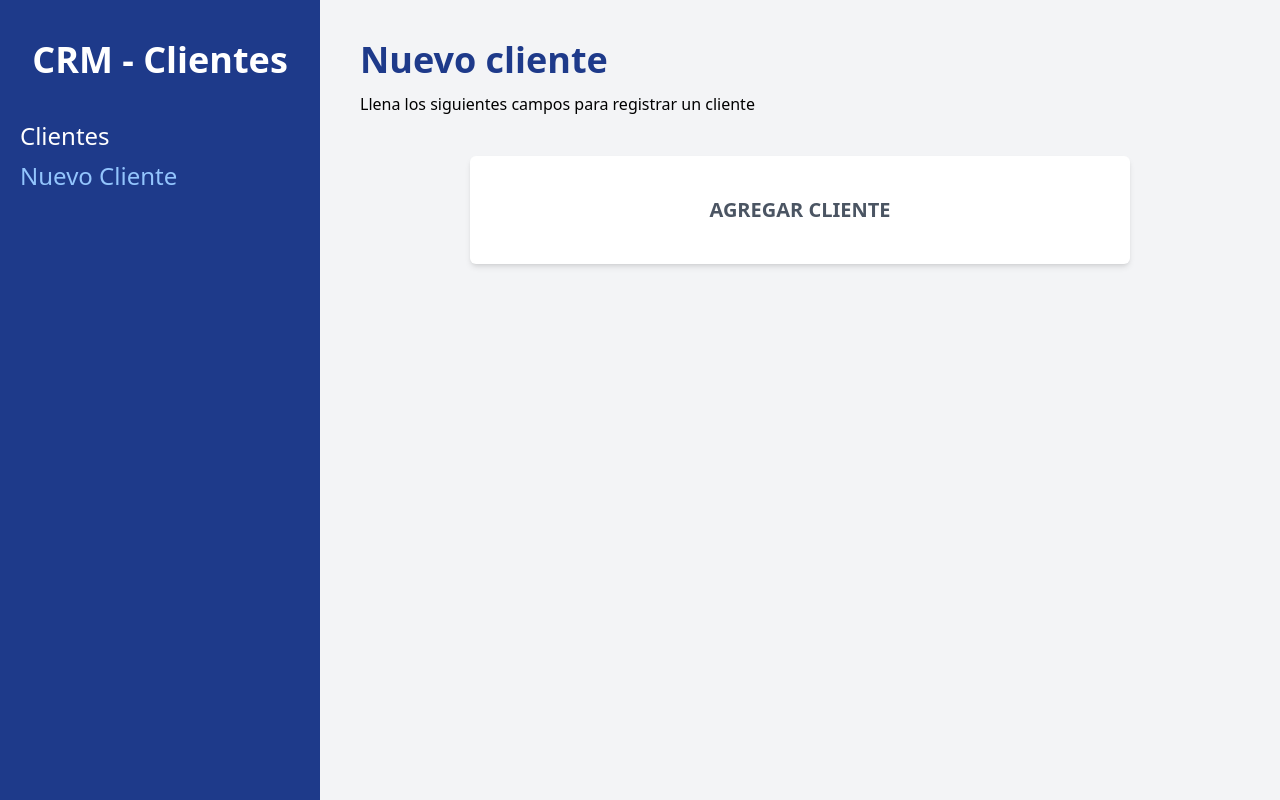
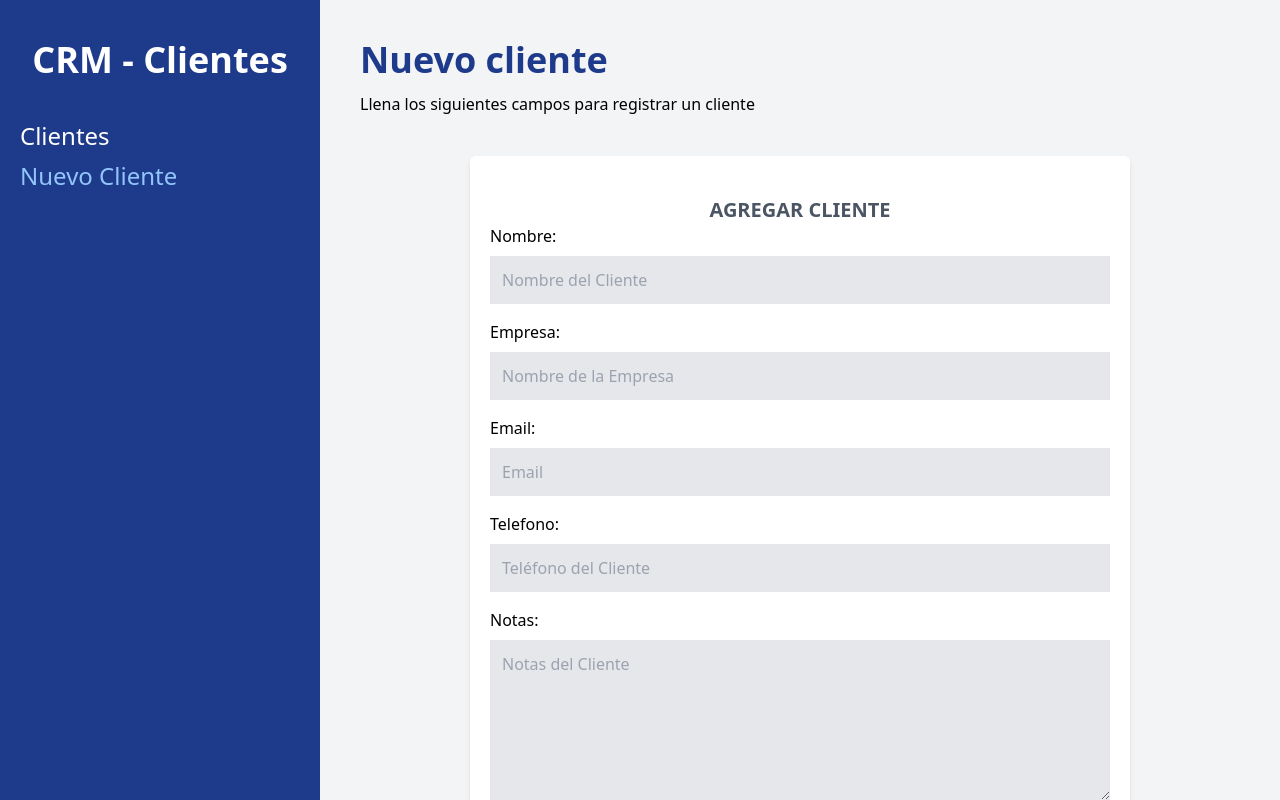
Before and after one commit to jhoanse98/CRM---Clientes, a React (Vite) app: page /clientes/nuevo in a window 1280 px wide. Built offline with nearby package versions, Linux system fonts and the light colour scheme.

Commit message:
Creando Componente de Alerta para los errores y creando validaciones con Yup y Formik

```diff
--- a/package.json
+++ b/package.json
@@ -9,11 +9,13 @@
   },
   "dependencies": {
     "autoprefixer": "^10.4.5",
+    "formik": "^2.2.9",
     "postcss": "^8.4.12",
     "react": "^18.0.0",
     "react-dom": "^18.0.0",
     "react-router-dom": "^6.3.0",
-    "tailwindcss": "^3.0.24"
+    "tailwindcss": "^3.0.24",
+    "yup": "^0.32.11"
   },
   "devDependencies": {
     "@types/react": "^18.0.0",
--- /dev/null
+++ b/src/components/Alerta.jsx
@@ -0,0 +1,9 @@
+const Alerta = ({children}) => {
+    return (
+        <div className='text-center my-4 bg-red-600 text-white font-bold p-3 uppercase'>
+            {children}
+        </div>
+    );
+}
+
+export default Alerta;
--- a/src/components/Formulario.jsx
+++ b/src/components/Formulario.jsx
@@ -1,8 +1,136 @@
+import {Formik, Form, Field} from 'formik'
+import * as Yup from 'yup' //valida los formularios de formik
+import Alerta from './Alerta'
+
 const Formulario = () => {
+
+    // Creación del esquema de validaciones (contienen los mismos fields del formulario)
+    const nuevoClienteSchema = Yup.object().shape({
+        nombre: Yup.string()
+                    .min(3, "El Nombre es muy corto")
+                    .max(20, "El Nombre es muy largo")
+                    .required("El nombre es obligatorio"),
+        empresa: Yup.string()
+                    .required("El nombre de la empresa es obligatorio"),
+        email: Yup.string()
+                  .email("No es un email válido")
+                  .required("El email es obligatorio"),
+        telefono: Yup.number()
+                     .positive('Número no válido')
+                     .integer('Número no válido')
+                     .typeError('El número no es válido'),
+    })
+
+    const handleSubmit = (values) => {
+        console.log(values)
+    }
+
     return (
         <div className="bg-white mt-10 px-5 py-10 rounded-md shadow-md md:w-3/4 mx-auto">
             <h1 className="text-gray-600 font-bold text-xl text-center uppercase">Agregar Cliente</h1>
+            <Formik
+                initialValues={{
+                    nombre: '',
+                    empresa: '',
+                    email: '',
+                    telefono: '',
+                    notas:''
+                }}
+
+                onSubmit={values => {
+                    handleSubmit(values)
+                }}
+
+                validationSchema= {nuevoClienteSchema} //pasamos el esquema de validaciones
+            >
+                {({errors, touched}) =>{
+                    //destructuring de errors para saber qué campos
+                    // tienen errores y touched es para hacer validaciones en tiempo real
+                    return(
+                        <Form>
+                            <div className='mb-4'>
+                                <label htmlFor="nombre">Nombre:</label>
+                                <Field
+                                    id="nombre"
+                                    type="text"
+                                    className="mt-2 block w-full p-3 bg-gray-200"
+                                    placeholder="Nombre del Cliente"
+                                    name="nombre"
+                                />
+                                {errors.nombre && touched.nombre ? (
+                                    <Alerta>{errors.nombre}</Alerta>
+                                ):
+                                    null
+                                }
+                            </div>
+                            <div className='mb-4'>
+                                <label htmlFor="empresa">Empresa:</label>
+                                <Field
+                                    id="empresa"
+                                    type="text"
+                                    className="mt-2 block w-full p-3 bg-gray-200"
+                                    placeholder="Nombre de la Empresa"
+                                    name="empresa"
+                                />
+                                {errors.empresa && touched.empresa ? (
+                                    <Alerta>{errors.empresa}</Alerta>
+                                ):
+                                    null
+                                }
+                            </div>
+                            <div className='mb-4'>
+                                <label htmlFor="email">Email:</label>
+                                <Field
+                                    id="email"
+                                    type="email"
+                                    className="mt-2 block w-full p-3 bg-gray-200"
+                                    placeholder="Email"
+                                    name="email"
+                                />
+                                {errors.email && touched.email ? (
+                                    <Alerta>{errors.email}</Alerta>
+                                ):
+                                    null
+                                }
+                            </div>
+                            <div className='mb-4'>
+                                <label htmlFor="telefono">Telefono:</label>
+                                <Field
+                                    id="telefono"
+                                    type="tel"
+                                    className="mt-2 block w-full p-3 bg-gray-200"
+                                    placeholder="Teléfono del Cliente"
+                                    name="telefono"
+                                />
+                                {errors.telefono && touched.telefono ? (
+                                    <Alerta>{errors.telefono}</Alerta>
+                                ):
+                                    null
+                                }
+                            </div>
+                            <div className='mb-4'>
+                                <label htmlFor="notas">Notas:</label>
+                                <Field
+                                    id="notas"
+                                    as="textarea"
+                                    type="text"
+                                    className="mt-2 block w-full p-3 bg-gray-200 h-40"
+                                    placeholder="Notas del Cliente"
+                                    name="notas"
+                                />
+                            </div>
+
+
+                            <input
+                                type="submit"
+                                value="Agregar Cliente"
+                                className='mt-5 w-full bg-blue-800 p-3 text-white uppercase font-bold text-lg'
+                            />
+                        </Form>
+                )}}
+            </Formik>
         </div>
+
     );
 }
 
--- a/src/layout/Layout.jsx
+++ b/src/layout/Layout.jsx
@@ -19,11 +19,10 @@
                     className={`${urlActual ==='/clientes/nuevo' ? 'text-blue-300' : 'text-white'} text-2xl block mt-2 hover:text-blue-300`}
                     to="/clientes/nuevo"
                     >Nuevo Cliente</Link>
-            </nav>
-
+                </nav>
             </div>
 
-            <div className="md:w-3/4 p-10">
+            <div className="md:w-3/4 p-10 md:h-screen overflow-scroll ">
                 <Outlet />
             </div>
 
```
Also changed, not shown: 1 other file (tests, documents, lock files or other folders).
